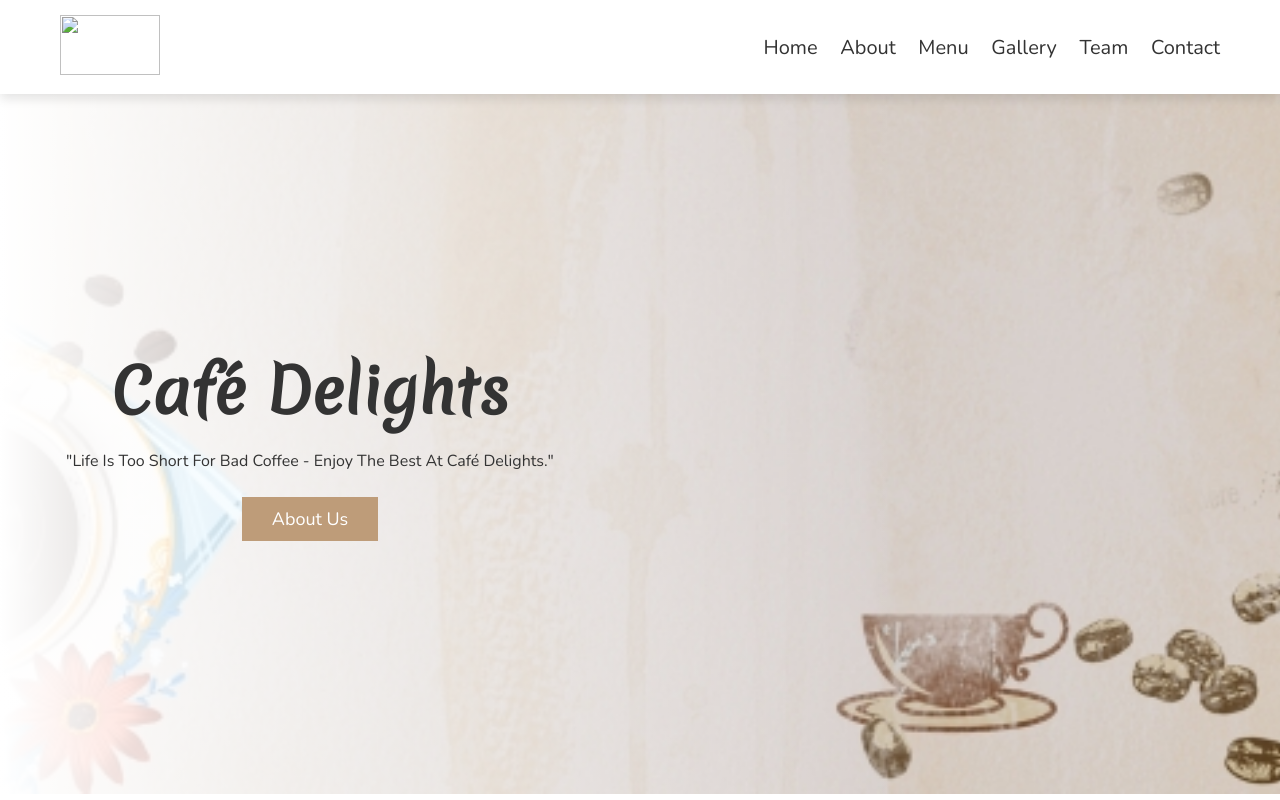
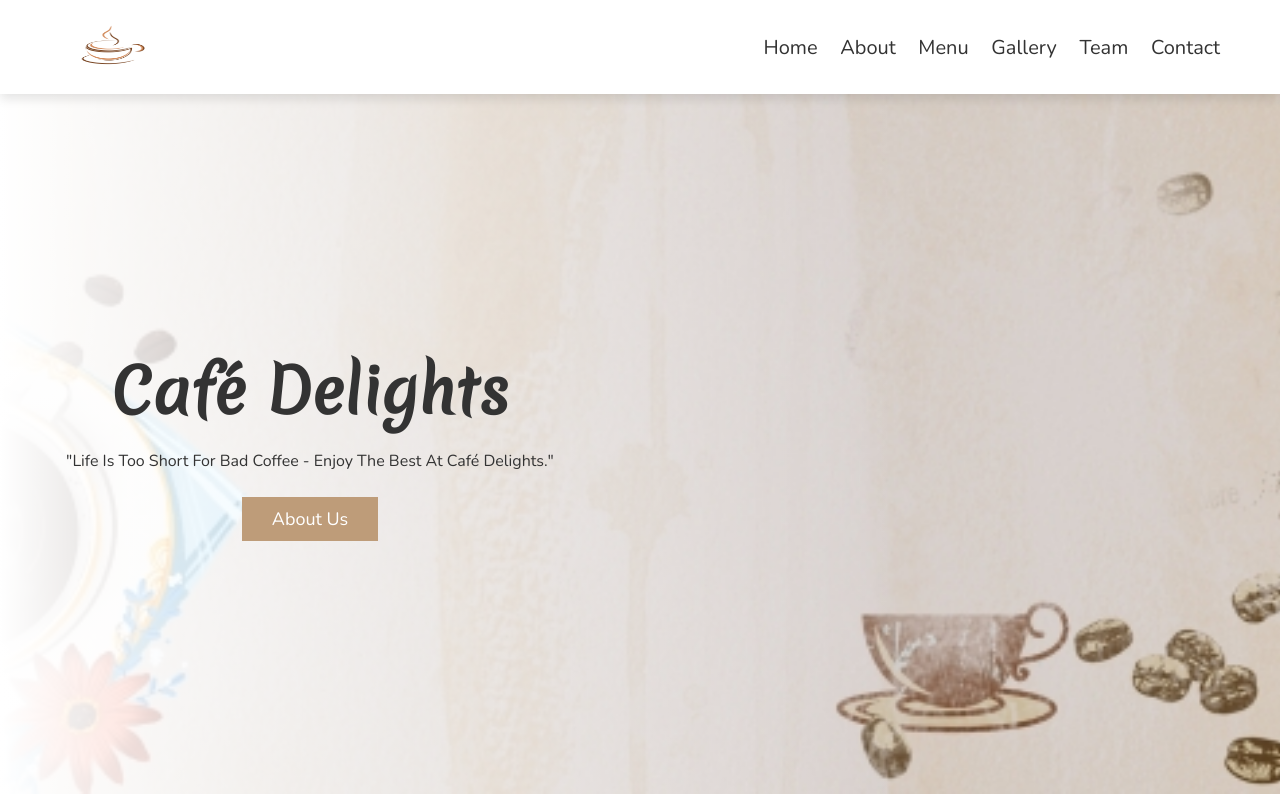
Before and after one commit to Aditi-Pharasi/Anveshan-internship-project, a plain HTML site: page final project/index.html in a window 1280 px wide. Shown: the top 800 px of the page. Drawn offline with nearby package versions, Linux system fonts and the light colour scheme.

Commit message:
Update index.html

```diff
--- a/final project/index.html
+++ b/final project/index.html
@@ -19,7 +19,7 @@
 <header class="header">
     <section class ="flex">
 
-        <a href ="#home" class="logo"><img src="final project/images/logo.png" width="100px" height="100px"> </a>
+        <a href ="#home" class="logo"><img src="images/logo.png" width="100px" height="100px"> </a>
 
         <nav class="navbar">
             <a href="#home">Home</a>
```
